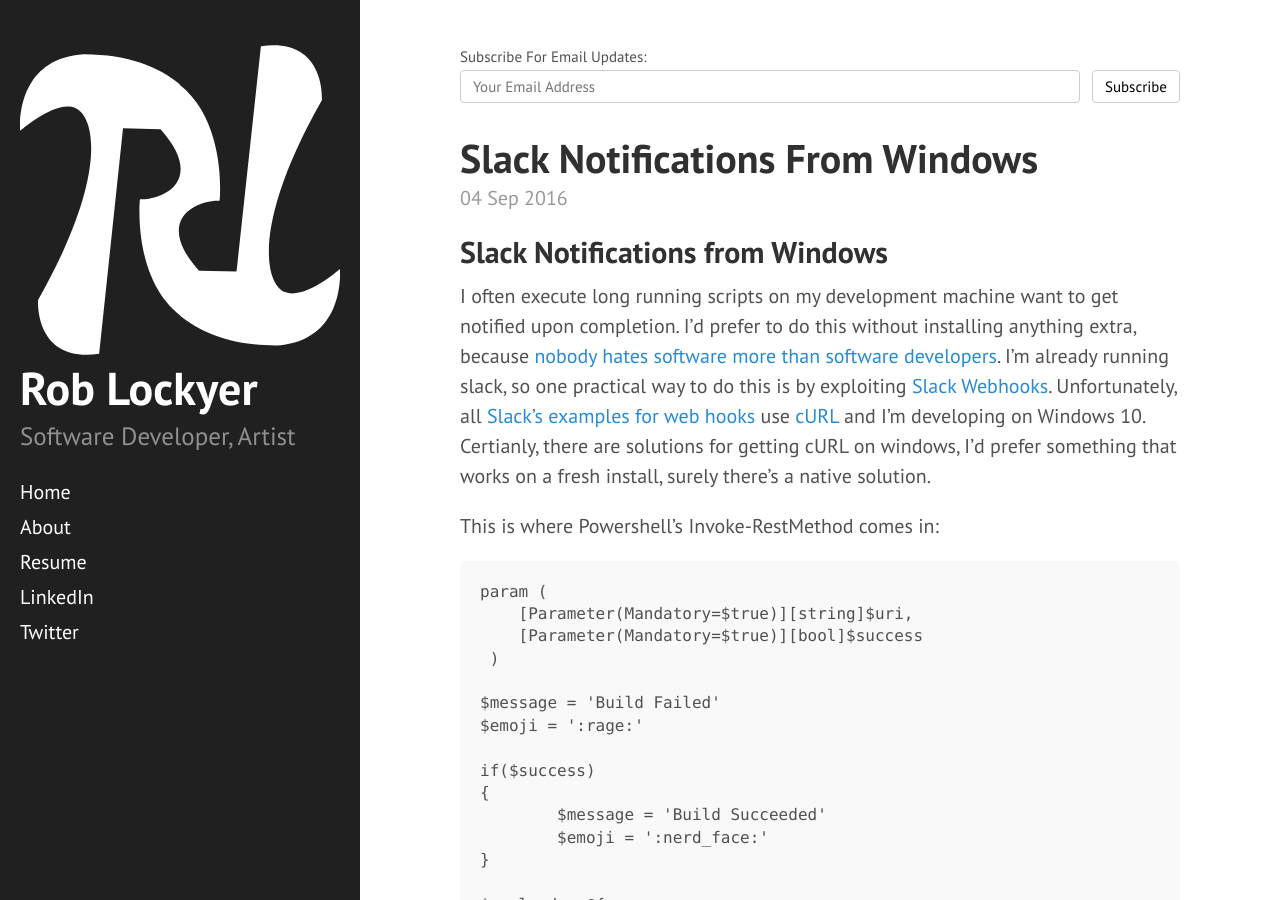
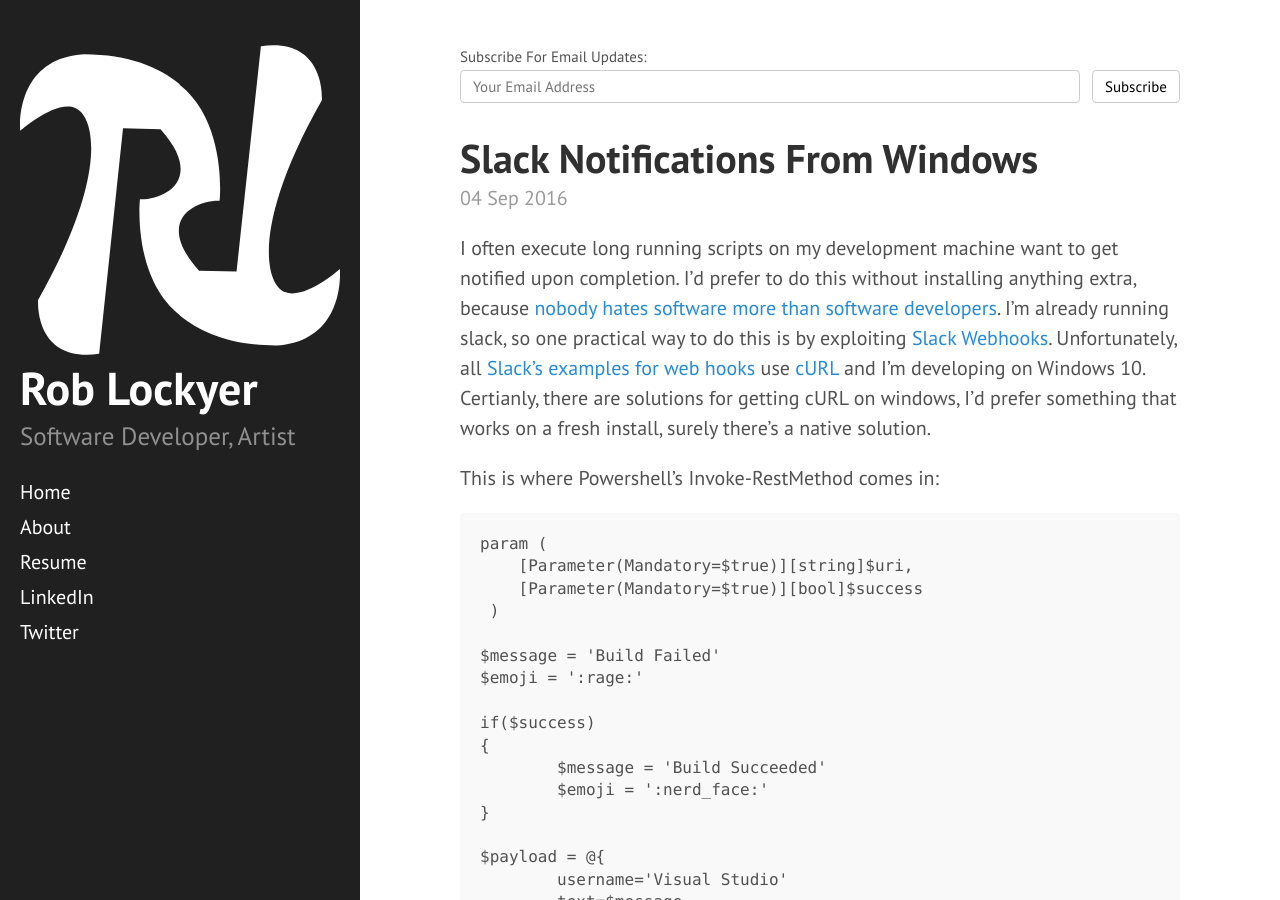
Before and after one commit to lockyer/lockyer.github.io, a Jekyll site: the page built from index.html, in a window 1280 px wide and 900 px high. Built offline with Jekyll 4.4.1, drawn with Linux system fonts in a browser that asks for light colours; Markdown is read by kramdown in place of the engine named in the settings; the list of posts is cut into pages by our own code.

Commit message:
removed redundant title

```diff
--- a/_posts/2016-09-04-slack-notifications-from-windows.md
+++ b/_posts/2016-09-04-slack-notifications-from-windows.md
@@ -1,7 +1,6 @@
 ---
 published: true
 ---
-## Slack Notifications from Windows
 I often execute long running scripts on my development machine want to get notified upon completion. I'd prefer to do this without installing anything extra, because [nobody hates software more than software developers](https://blog.codinghorror.com/nobody-hates-software-more-than-software-developers/). I'm already running slack, so one practical way to do this is by exploiting [Slack Webhooks](https://avah.slack.com/apps/A0F7XDUAZ-incoming-webhooks). Unfortunately, all [Slack's examples for web hooks](https://api.slack.com/incoming-webhooks)  use [cURL](https://en.wikipedia.org/wiki/CURL) and I'm developing on Windows 10. Certianly, there are solutions for getting cURL on windows, I'd prefer something that works on a fresh install, surely there's a native solution.
 
 This is where Powershell's Invoke-RestMethod comes in:
```
